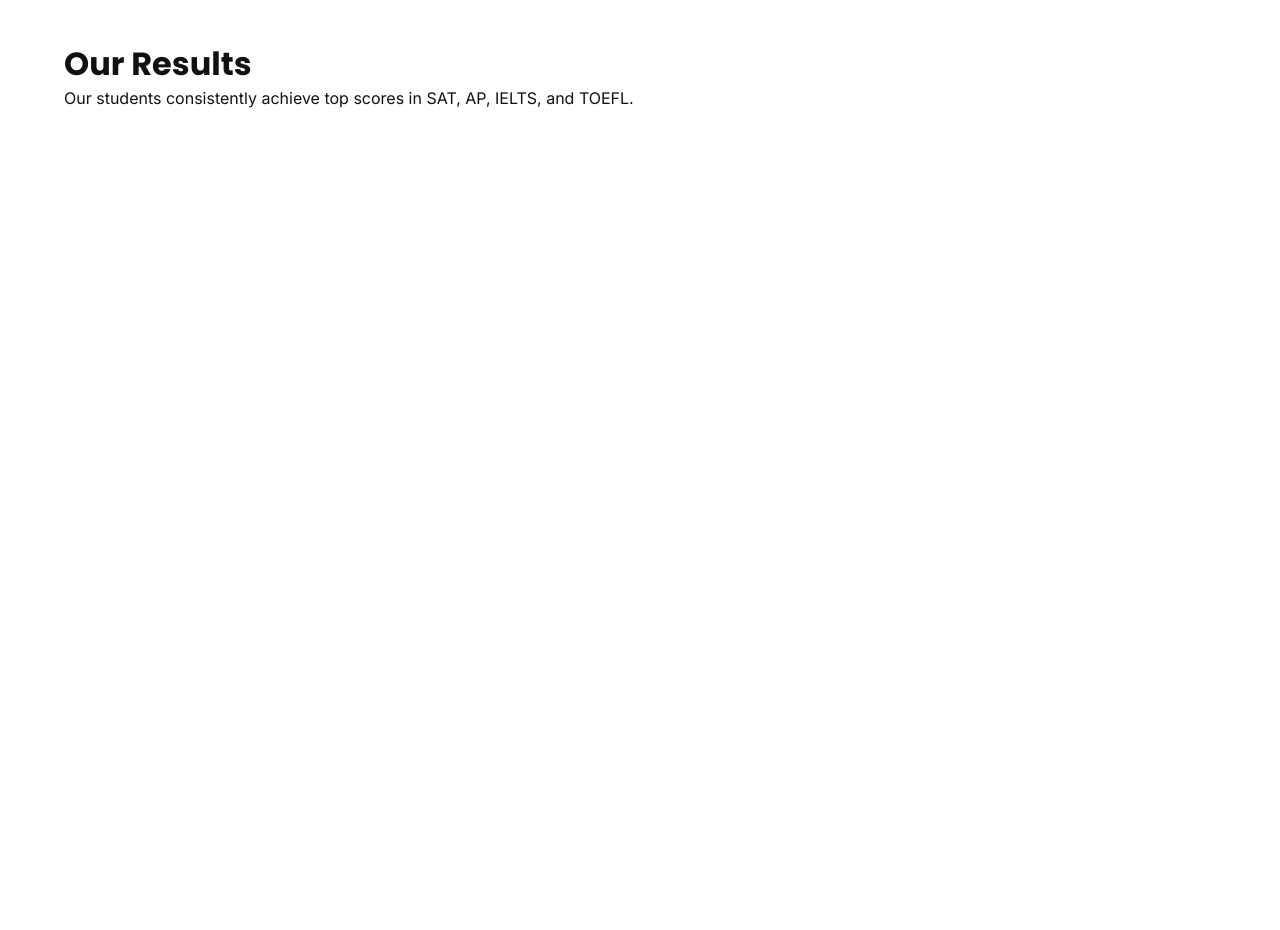
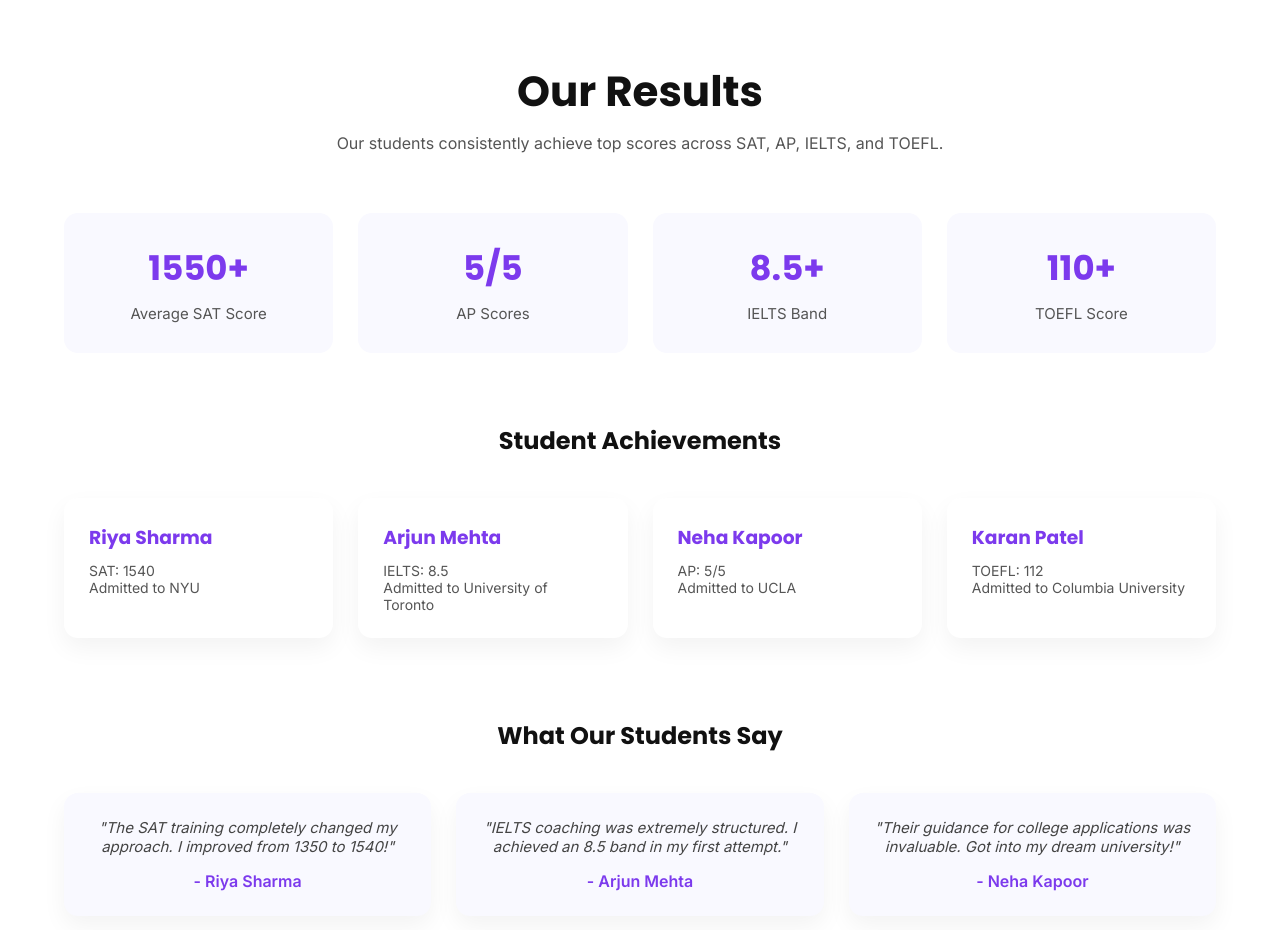
Before and after one commit to shreypository/pinnacleinc, a React (Vite) app: page /results in a window 1280 px wide. Shown: the part 200-1130 px from the top of the page. Before the commit the page ends 800 px from the top, so only its background shows below. Built offline with nearby package versions, Linux system fonts and the light colour scheme; the HTML template or start-up script is replaced by a standard one.

Commit message:
update 3 : results page

```diff
--- a/src/App.css
+++ b/src/App.css
@@ -476,3 +476,151 @@ html {
   }
 
 }
+
+@media (max-width: 768px) {
+
+  .results-stats {
+    grid-template-columns: 1fr 1fr;
+  }
+
+  .student-grid {
+    grid-template-columns: 1fr;
+  }
+
+  .testimonial-grid {
+    grid-template-columns: 1fr;
+  }
+
+}
+/* ================= RESULTS PAGE ================= */
+
+.results-page {
+  padding: 80px 0;
+}
+
+/* HEADER */
+.results-header {
+  text-align: center;
+  margin-bottom: 60px;
+}
+
+.results-header h1 {
+  font-size: 42px;
+  margin-bottom: 10px;
+}
+
+.results-header p {
+  color: #555;
+  font-size: 16px;
+}
+
+/* ================= STATS ================= */
+
+.results-stats {
+  display: grid;
+  grid-template-columns: repeat(4, 1fr);
+  gap: 25px;
+  margin-bottom: 70px;
+}
+
+.result-box {
+  background: #f9f9ff;
+  padding: 30px;
+  border-radius: 14px;
+  text-align: center;
+  transition: 0.3s;
+}
+
+.result-box:hover {
+  transform: translateY(-6px);
+}
+
+.result-box h2 {
+  color: #7c3aed;
+  font-size: 34px;
+  margin-bottom: 10px;
+}
+
+.result-box p {
+  color: #555;
+  font-size: 15px;
+}
+
+/* ================= STUDENTS ================= */
+
+.student-results {
+  margin-bottom: 80px;
+}
+
+.student-results h2 {
+  text-align: center;
+  margin-bottom: 40px;
+}
+
+.student-grid {
+  display: grid;
+  grid-template-columns: repeat(4, 1fr);
+  gap: 25px;
+}
+
+.student-card {
+  background: white;
+  padding: 25px;
+  border-radius: 14px;
+  box-shadow: 0 10px 25px rgba(0, 0, 0, 0.05);
+  transition: 0.3s;
+}
+
+.student-card:hover {
+  transform: translateY(-8px);
+}
+
+.student-card h3 {
+  margin-bottom: 10px;
+  color: #7c3aed;
+}
+
+.student-card p {
+  font-size: 14px;
+  color: #555;
+}
+
+/* ================= TESTIMONIALS ================= */
+
+.testimonials {
+  text-align: center;
+}
+
+.testimonials h2 {
+  margin-bottom: 40px;
+}
+
+.testimonial-grid {
+  display: grid;
+  grid-template-columns: repeat(3, 1fr);
+  gap: 25px;
+}
+
+.testimonial-card {
+  background: #f9f9ff;
+  padding: 25px;
+  border-radius: 14px;
+  font-style: italic;
+  box-shadow: 0 10px 25px rgba(0, 0, 0, 0.05);
+  transition: 0.3s;
+}
+
+.testimonial-card:hover {
+  transform: translateY(-6px);
+}
+
+.testimonial-card p {
+  font-size: 15px;
+  color: #444;
+}
+
+.testimonial-card h4 {
+  margin-top: 15px;
+  font-style: normal;
+  color: #7c3aed;
+}
--- a/src/pages/Results.jsx
+++ b/src/pages/Results.jsx
@@ -1,10 +1,129 @@
+import { motion } from "framer-motion";
+
 export default function Results() {
   return (
-    <div className="container" style={{ padding: "60px 0" }}>
-      <h1>Our Results</h1>
-      <p>
-        Our students consistently achieve top scores in SAT, AP, IELTS, and TOEFL.
-      </p>
-    </div>
+    <section className="results-page">
+      <div className="container">
+
+        {/* HEADER */}
+        <motion.div
+          className="results-header"
+          initial={{ opacity: 0, y: 30 }}
+          animate={{ opacity: 1, y: 0 }}
+          transition={{ duration: 0.6 }}
+        >
+          <h1>Our Results</h1>
+          <p>
+            Our students consistently achieve top scores across SAT, AP, IELTS, and TOEFL.
+          </p>
+        </motion.div>
+
+        {/* STATS */}
+        <div className="results-stats">
+
+          {[
+            { score: "1550+", label: "Average SAT Score" },
+            { score: "5/5", label: "AP Scores" },
+            { score: "8.5+", label: "IELTS Band" },
+            { score: "110+", label: "TOEFL Score" }
+          ].map((item, index) => (
+            <motion.div
+              key={index}
+              className="result-box"
+              initial={{ opacity: 0, y: 30 }}
+              whileInView={{ opacity: 1, y: 0 }}
+              transition={{ duration: 0.5, delay: index * 0.1 }}
+              viewport={{ once: true }}
+            >
+              <h2>{item.score}</h2>
+              <p>{item.label}</p>
+            </motion.div>
+          ))}
+
+        </div>
+
+        {/* STUDENT RESULTS */}
+        <div className="student-results">
+          <h2>Student Achievements</h2>
+
+          <div className="student-grid">
+
+            {[
+              {
+                name: "Riya Sharma",
+                score: "SAT: 1540",
+                uni: "Admitted to NYU"
+              },
+              {
+                name: "Arjun Mehta",
+                score: "IELTS: 8.5",
+                uni: "Admitted to University of Toronto"
+              },
+              {
+                name: "Neha Kapoor",
+                score: "AP: 5/5",
+                uni: "Admitted to UCLA"
+              },
+              {
+                name: "Karan Patel",
+                score: "TOEFL: 112",
+                uni: "Admitted to Columbia University"
+              }
+            ].map((student, index) => (
+              <motion.div
+                key={index}
+                className="student-card"
+                initial={{ opacity: 0, y: 30 }}
+                whileInView={{ opacity: 1, y: 0 }}
+                transition={{ duration: 0.5, delay: index * 0.1 }}
+                viewport={{ once: true }}
+              >
+                <h3>{student.name}</h3>
+                <p>{student.score}</p>
+                <p>{student.uni}</p>
+              </motion.div>
+            ))}
+
+          </div>
+        </div>
+
+        {/* TESTIMONIALS */}
+        <div className="testimonials">
+          <h2>What Our Students Say</h2>
+
+          <div className="testimonial-grid">
+
+            {[
+              {
+                text: "The SAT training completely changed my approach. I improved from 1350 to 1540!",
+                name: "Riya Sharma"
+              },
+              {
+                text: "IELTS coaching was extremely structured. I achieved an 8.5 band in my first attempt.",
+                name: "Arjun Mehta"
+              },
+              {
+                text: "Their guidance for college applications was invaluable. Got into my dream university!",
+                name: "Neha Kapoor"
+              }
+            ].map((item, index) => (
+              <motion.div
+                key={index}
+                className="testimonial-card"
+                initial={{ opacity: 0, y: 30 }}
+                whileInView={{ opacity: 1, y: 0 }}
+                transition={{ duration: 0.6, delay: index * 0.1 }}
+                viewport={{ once: true }}
+              >
+                <p>"{item.text}"</p>
+                <h4>- {item.name}</h4>
+              </motion.div>
+            ))}
+
+          </div>
+        </div>
+
+      </div>
+    </section>
   );
 }
```
